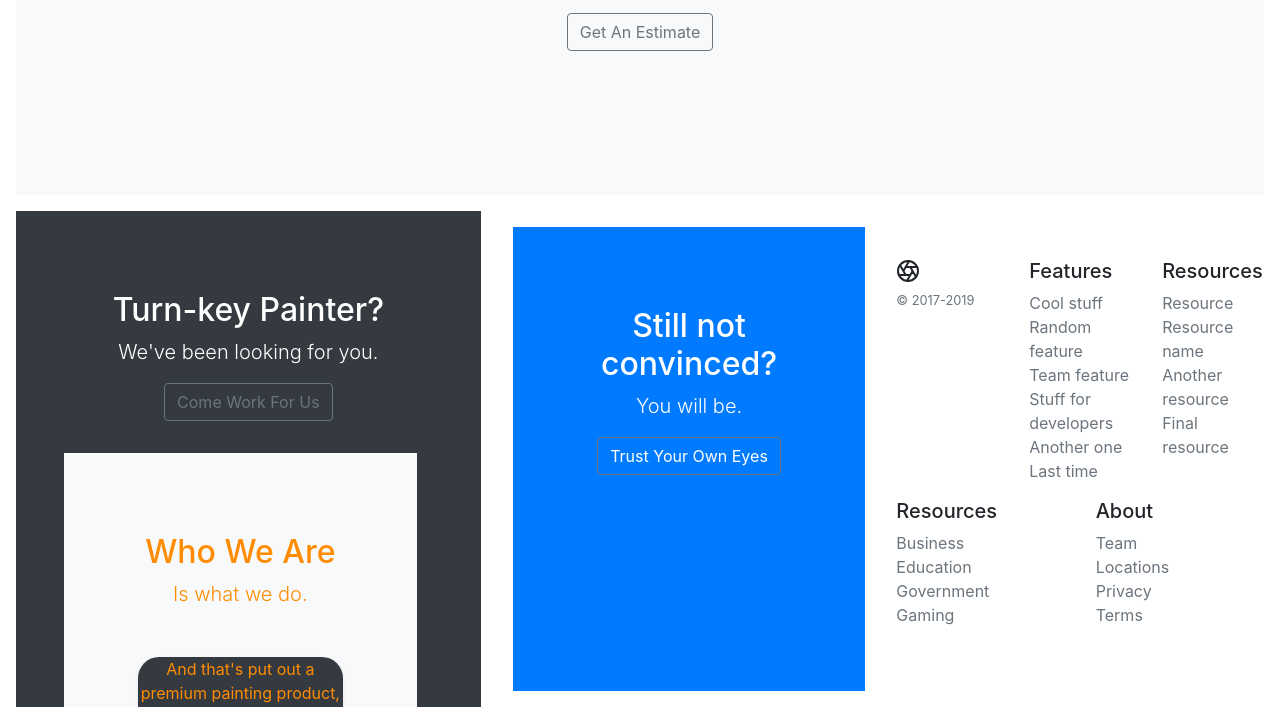
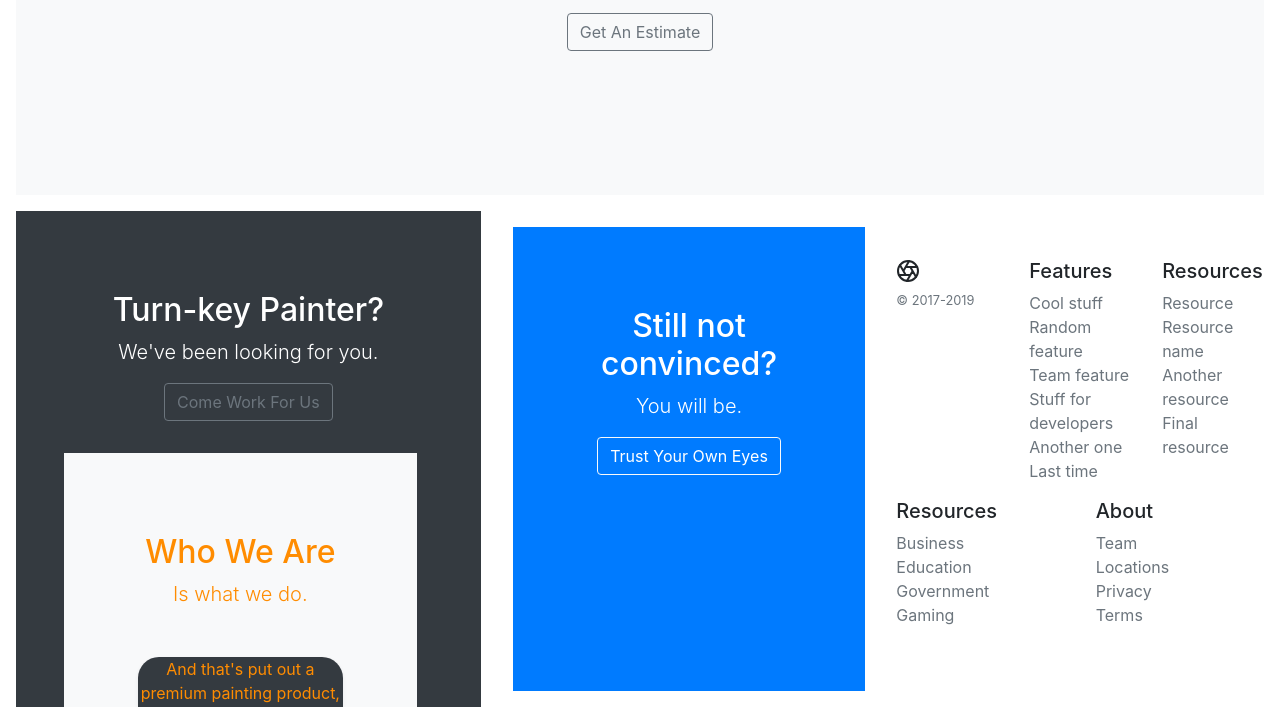
Before and after one commit to slocumpainting/slocumpainting.github.io, a plain HTML site: page index.html in a window 1280 px wide. Shown: the part 529-1252 px from the top of the page. Drawn offline with nearby package versions, Linux system fonts and the light colour scheme.

Commit message:
Update index.html

```diff
--- a/index.html
+++ b/index.html
@@ -79,7 +79,7 @@
     <div class="my-3 py-3">
       <h2 class="display-5">Still not convinced?</h2>
       <p class="lead">You will be.</p>
-      <a class="btn btn-outline-secondary" href="#" style="color:white;">Trust Your Own Eyes</a>
+      <a class="btn btn-outline-light" href="#" style="color:white;">Trust Your Own Eyes</a>
     </div>
   </div>
 </div>
```
